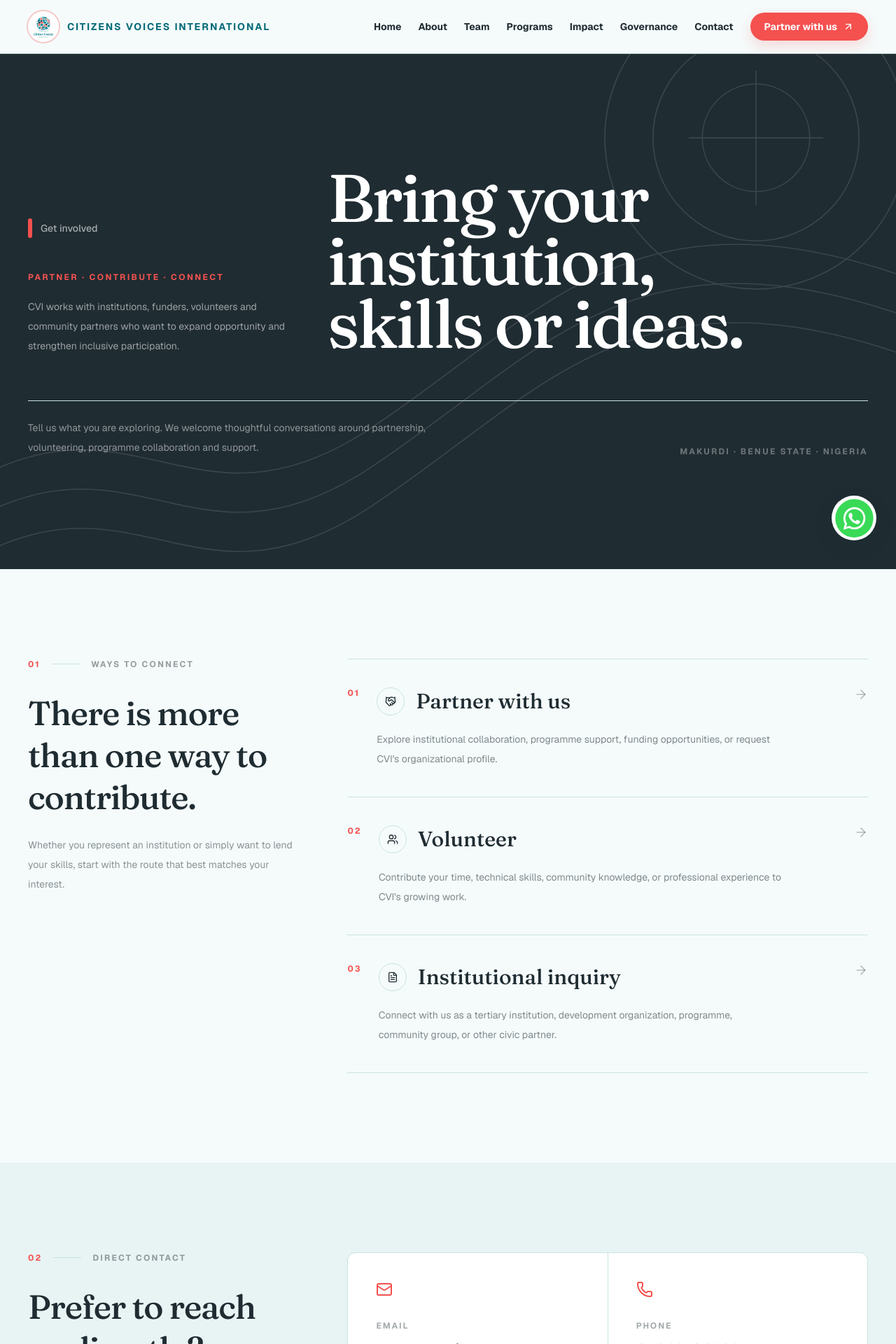
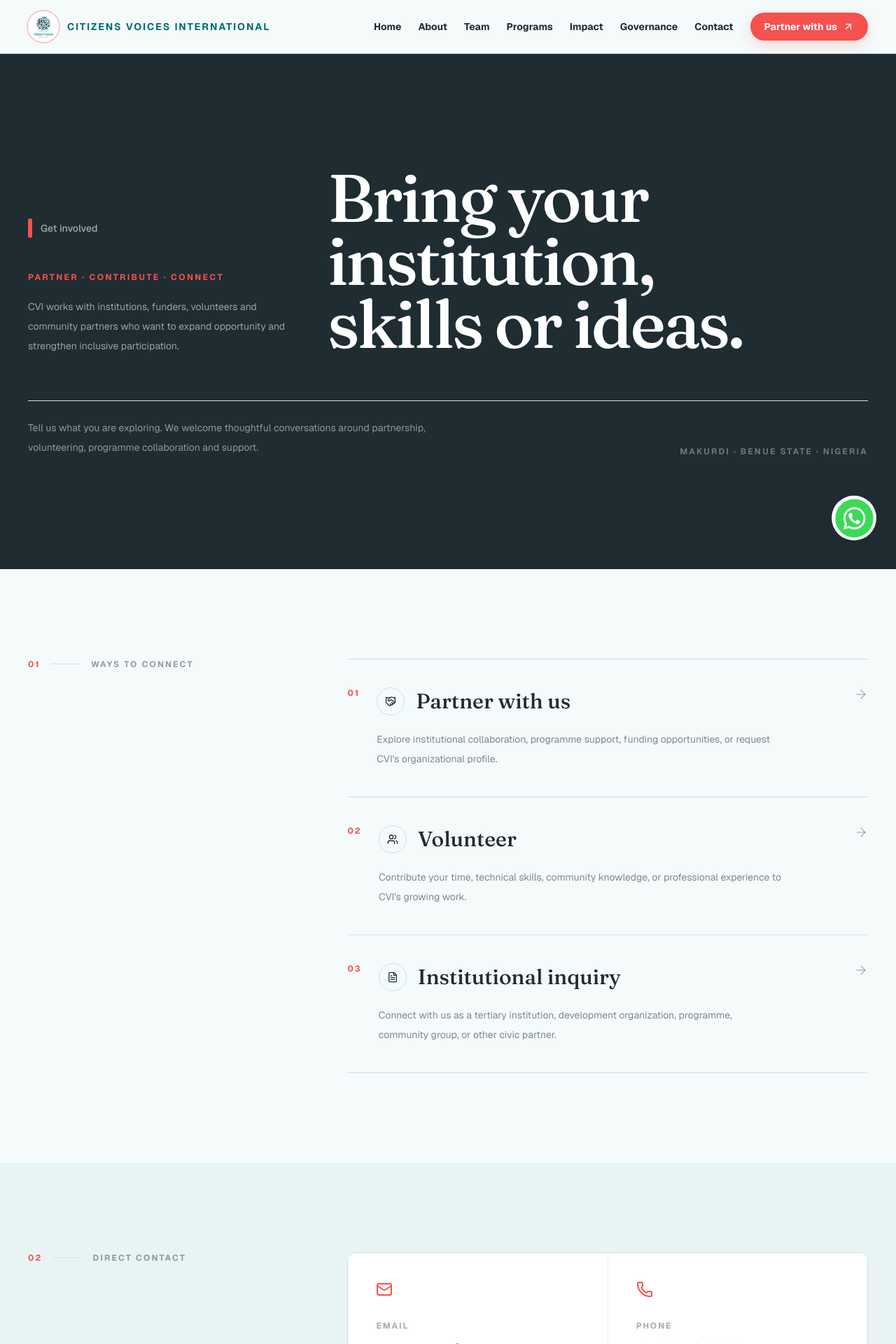
Before and after one commit to MaryAMsendoo/cvi, a Next.js app: page /get-involved in a window 1280 px wide. Shown: the top 1920 px of the page at 70% size. Built offline with nearby package versions, Linux system fonts and the light colour scheme.

Commit message:
added cvi images

```diff
--- a/app/contact/page.tsx
+++ b/app/contact/page.tsx
@@ -21,49 +21,6 @@
           HERO
       ========================================================= */}
       <section className="relative overflow-hidden bg-foreground text-white">
-        <div className="pointer-events-none absolute inset-0 opacity-[0.12]">
-          <svg
-            className="h-full w-full"
-            viewBox="0 0 800 500"
-            preserveAspectRatio="xMidYMid slice"
-            aria-hidden="true"
-          >
-            <path
-              d="M-40 350 C 100 260, 180 410, 320 320 S 560 120, 840 220"
-              fill="none"
-              stroke="currentColor"
-              strokeWidth="1"
-            />
-            <path
-              d="M-40 390 C 100 300, 180 450, 320 360 S 560 160, 840 260"
-              fill="none"
-              stroke="currentColor"
-              strokeWidth="1"
-            />
-            <path
-              d="M-40 430 C 100 340, 180 490, 320 400 S 560 200, 840 300"
-              fill="none"
-              stroke="currentColor"
-              strokeWidth="1"
-            />
-            <circle
-              cx="680"
-              cy="90"
-              r="115"
-              fill="none"
-              stroke="currentColor"
-              strokeWidth="1"
-            />
-            <circle
-              cx="680"
-              cy="90"
-              r="75"
-              fill="none"
-              stroke="currentColor"
-              strokeWidth="1"
-            />
-          </svg>
-        </div>
 
         <div className="relative mx-auto max-w-7xl px-6 py-24 sm:px-10 sm:py-32">
           <div className="grid gap-12 lg:grid-cols-[0.7fr_1.3fr] lg:items-end">
--- a/app/get-involved/page.tsx
+++ b/app/get-involved/page.tsx
@@ -47,67 +47,6 @@
           HERO
       ========================================================= */}
       <section className="relative overflow-hidden bg-foreground text-white">
-        {/* Editorial background */}
-        <div className="pointer-events-none absolute inset-0 opacity-[0.12]">
-          <svg
-            className="h-full w-full"
-            viewBox="0 0 800 520"
-            preserveAspectRatio="xMidYMid slice"
-            aria-hidden="true"
-          >
-            <path
-              d="M-40 420 C 120 320, 170 470, 330 365 S 570 130, 850 245"
-              fill="none"
-              stroke="currentColor"
-              strokeWidth="1"
-            />
-            <path
-              d="M-40 455 C 120 355, 170 505, 330 400 S 570 165, 850 280"
-              fill="none"
-              stroke="currentColor"
-              strokeWidth="1"
-            />
-            <path
-              d="M-40 490 C 120 390, 170 540, 330 435 S 570 200, 850 315"
-              fill="none"
-              stroke="currentColor"
-              strokeWidth="1"
-            />
-
-            <circle
-              cx="675"
-              cy="105"
-              r="135"
-              fill="none"
-              stroke="currentColor"
-              strokeWidth="1"
-            />
-
-            <circle
-              cx="675"
-              cy="105"
-              r="92"
-              fill="none"
-              stroke="currentColor"
-              strokeWidth="1"
-            />
-
-            <circle
-              cx="675"
-              cy="105"
-              r="48"
-              fill="none"
-              stroke="currentColor"
-              strokeWidth="1"
-            />
-
-            <path
-              d="M675 45 V165 M615 105 H735"
-              stroke="currentColor"
-              strokeWidth="1"
-            />
-          </svg>
-        </div>
 
         <div className="relative mx-auto max-w-7xl px-6 py-24 sm:px-10 sm:py-32 lg:py-40">
           <div className="grid gap-14 lg:grid-cols-[0.65fr_1.35fr] lg:items-end">
@@ -183,21 +122,7 @@
                 </span>
               </div>
 
-              <h2
-                className="mt-8 max-w-sm text-4xl leading-tight tracking-[-0.025em] text-foreground sm:text-5xl"
-                style={{
-                  fontFamily: "var(--font-display)",
-                  fontWeight: 500,
-                }}
-              >
-                There is more than one way to contribute.
-              </h2>
 
-              <p className="mt-6 max-w-sm text-sm leading-7 text-foreground/50">
-                Whether you represent an institution or simply want to lend
-                your skills, start with the route that best matches your
-                interest.
-              </p>
             </div>
 
             <div className="border-t border-border">
@@ -264,24 +189,9 @@
                   Direct contact
                 </span>
               </div>
-
-              <h2
-                className="mt-8 max-w-sm text-4xl leading-tight tracking-[-0.025em] text-foreground sm:text-5xl"
-                style={{
-                  fontFamily: "var(--font-display)",
-                  fontWeight: 500,
-                }}
-              >
-                Prefer to reach us directly?
-              </h2>
-
-              <p className="mt-6 max-w-sm text-sm leading-7 text-foreground/50">
-                You can contact the CVI team directly by phone or email, or
-                continue below to send an enquiry.
-              </p>
             </div>
 
-            <div className="grid gap-px overflow-hidden rounded-xl border border-border bg-border sm:grid-cols-2">
+            <div className="grid gap-px overflow-hidden rounded-xl border border-border sm:grid-cols-2">
               {/* Email */}
               <a
                 href="mailto:cvi@gmail.com"
--- a/app/governance/page.tsx
+++ b/app/governance/page.tsx
@@ -18,21 +18,6 @@
           HERO
       ========================================================= */}
       <section className="relative overflow-hidden bg-foreground text-white">
-        <div className="pointer-events-none absolute inset-0 opacity-[0.12]">
-          <svg
-            className="h-full w-full"
-            viewBox="0 0 800 500"
-            preserveAspectRatio="xMidYMid slice"
-            aria-hidden="true"
-          >
-            <path d="M80 70 H720 V430 H80 Z" fill="none" stroke="currentColor" strokeWidth="1" />
-            <path d="M140 120 H660 V380 H140 Z" fill="none" stroke="currentColor" strokeWidth="1" />
-            <path d="M200 170 H600 V330 H200 Z" fill="none" stroke="currentColor" strokeWidth="1" />
-            <line x1="80" y1="250" x2="720" y2="250" stroke="currentColor" strokeWidth="1" />
-            <line x1="400" y1="70" x2="400" y2="430" stroke="currentColor" strokeWidth="1" />
-            <circle cx="400" cy="250" r="35" fill="none" stroke="currentColor" strokeWidth="1" />
-          </svg>
-        </div>
 
         <div className="relative mx-auto max-w-7xl px-6 py-24 sm:px-10 sm:py-32">
           <div className="grid gap-12 lg:grid-cols-[0.7fr_1.3fr] lg:items-end">
--- a/app/impact/page.tsx
+++ b/app/impact/page.tsx
@@ -335,7 +335,6 @@
 
       {/* MOMENTS FROM THE BOOTCAMP */}
       <section className="relative overflow-hidden bg-background py-24 sm:py-28">
-        <SectionBackdrop variant="a" tone="light" />
         <div className="relative mx-auto max-w-7xl px-6 sm:px-10">
           <div className="flex items-center gap-3">
             <span className="h-6 w-1.5 rounded-full bg-accent" />
@@ -351,12 +350,37 @@
           <div className="mt-14">
             <StackedGallery
               images={[
-                { id: "g1", src: "/img5.png", alt: "Participants at the AI bootcamp" },
-                { id: "g2", src: "/img6.png", alt: "Group training session" },
-                { id: "g3", src: "/img8.png", alt: "Instructor leading a session" },
-                { id: "g4", src: "/img9.png", alt: "Cohort group photo" },
-                { id: "g5", src: "/img14.png", alt: "Participant at a laptop" },
-                { id: "g6", src: "/img18.png", alt: "Hands-on practical session" },
+                { id: "g1", src: "/p1.jpg", alt: "Participants at the AI bootcamp" },
+                { id: "g2", src: "/p2.jpg", alt: "Group training session" },
+                { id: "g3", src: "/p3.jpg", alt: "Instructor leading a session" },
+                { id: "g4", src: "/p4.jpg", alt: "Cohort group photo" },
+                { id: "g10", src: "/p10.jpg", alt: "Youth learning session" },
+                { id: "g5", src: "/p5.jpg", alt: "Participant at a laptop" },
+                { id: "g6", src: "/p6.jpg", alt: "Hands-on practical session" },
+                { id: "g7", src: "/p7.jpg", alt: "Bootcamp participant" },
+                { id: "g8", src: "/p8.jpg", alt: "Digital skills training session" },
+                { id: "g9", src: "/p9.jpg", alt: "Participants during the bootcamp" },
+                { id: "g11", src: "/p11.jpg", alt: "Participant working at a laptop" },
+                { id: "g12", src: "/p12.jpg", alt: "Group learning session" },
+                { id: "g13", src: "/p13.jpg", alt: "Practical training activity" },
+                { id: "g14", src: "/p14.jpg", alt: "Bootcamp cohort" },
+                { id: "g15", src: "/p15.jpg", alt: "Participants at the training" },
+                { id: "g16", src: "/p16.jpg", alt: "Digital skills workshop" },
+                { id: "g18", src: "/p18.jpg", alt: "Hands-on learning activity" },
+                { id: "g19", src: "/p19.jpg", alt: "Bootcamp participants together" },
+                { id: "g20", src: "/p20.jpg", alt: "AI learning session" },
+                { id: "g21", src: "/p21.jpg", alt: "Programme participant" },
+                { id: "g22", src: "/p22.jpg", alt: "Training programme moment" },
+                { id: "g23", src: "/p23.jpg", alt: "Learning and collaboration" },
+                { id: "g24", src: "/p24.jpg", alt: "Cohort learning moment" },
+                { id: "g25", src: "/p25.jpg", alt: "Bootcamp activity" },
+                { id: "g26", src: "/p26.jpg", alt: "Participants in the programme" },
+                { id: "g27", src: "/p27.jpg", alt: "Digital training activity" },
+                { id: "g28", src: "/p28.jpg", alt: "Participants during a session" },
+                { id: "g29", src: "/p29.jpg", alt: "Cohort programme moment" },
+                { id: "g30", src: "/p30.jpg", alt: "Youth empowerment session" },
+                { id: "g31", src: "/p31.jpg", alt: "Practical digital skills session" },
+                { id: "g32", src: "/p32.jpg", alt: "Bootcamp group moment" },
               ]}
             />
           </div>
```
Lines whose indentation alone changed are shown as unchanged.
